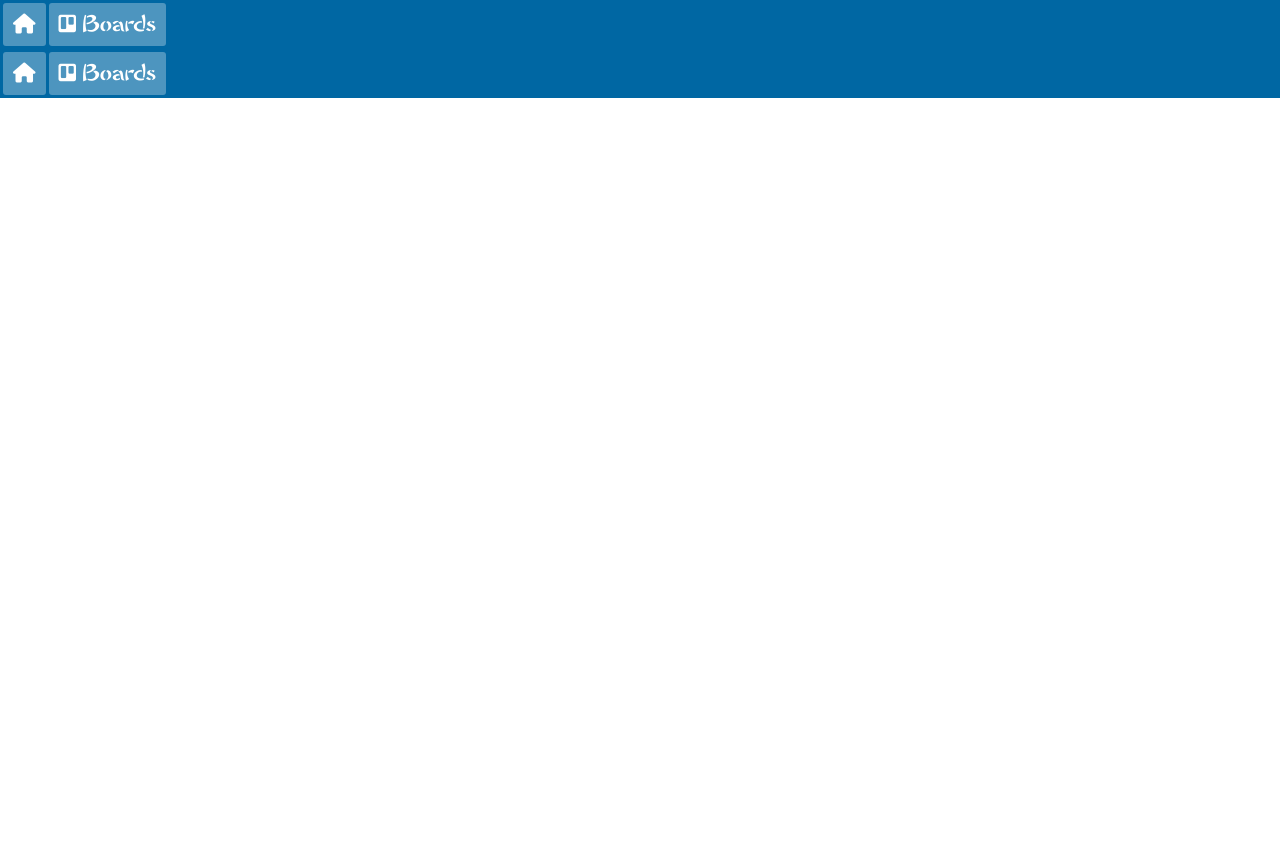
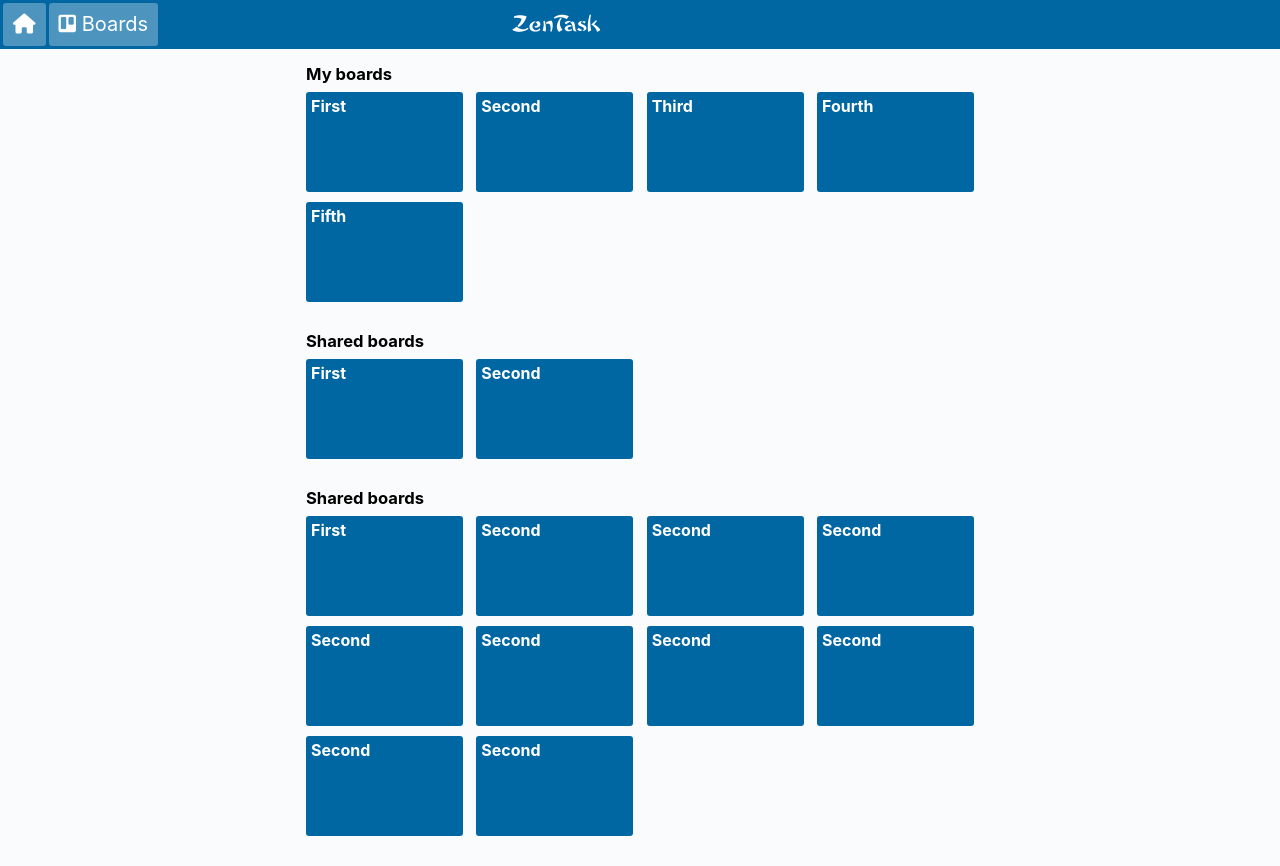
Before and after one commit to artembell/trello-clone, a website: page frontend/assets/pages/my-boards.html in a window 1280 px wide. Before the commit the page ends 800 px from the top, so only its background shows below. Drawn offline with nearby package versions, Linux system fonts and the light colour scheme; files that its build step writes are made by us from their sources.

Commit message:
feat: end my-boards

```diff
--- a/frontend/assets/pages/my-boards.html
+++ b/frontend/assets/pages/my-boards.html
@@ -1,43 +1,145 @@
 <!DOCTYPE html>
 <html lang="en">
 	<head>
-    <meta charset="UTF-8">
-    <meta name="viewport" content="width=device-width, initial-scale=1.0">
+		<meta charset="UTF-8" />
+		<meta name="viewport" content="width=device-width, initial-scale=1.0" />
 		<title>Document</title>
-    <link rel="stylesheet" href="../main.css"/>
-    <script src="https://kit.fontawesome.com/7af8546ce5.js" crossorigin="anonymous"></script>
+		<link rel="stylesheet" href="../main.css" />
+		<script
+			src="https://kit.fontawesome.com/7af8546ce5.js"
+			crossorigin="anonymous"
+		></script>
 	</head>
 	<body>
 		<header class="header">
 			<nav class="nav header-nav">
 				<ul class="nav-menu header-main">
 					<li class="nav-menu__item header-main-nav__item">
-                    <a href="#" class="nav-menu__link header-main-nav__link">
+						<a
+							href="#"
+							class="nav-menu__link header-main-nav__link header__link"
+						>
 							<i class="fas fa-home"></i>
 						</a>
 					</li>
 					<li class="nav-menu__item header-main-nav__item">
-                    <a href="#" class="nav-menu__link header-main-nav__link">
+						<a
+							href="#"
+							class="nav-menu__link header-main-nav__link header__link"
+						>
 							<i class="fab fa-trello"></i>
 							<span>Boards</span>
 						</a>
 					</li>
 				</ul>
 
-            <ul class="nav-menu header-actions">
-                <li class="nav-menu__item">
-                    <a href="#" class="nav-menu__link">
-                        <i class="fas fa-home"></i>
-                    </a>
-                </li>
-                <li class="nav-menu__item">
-                    <a href="#" class="nav-menu__link">
-                        <i class="fab fa-trello"></i>
-                        <span>Boards</span>
-                    </a>
-                </li>
-            </ul>
+				<div class="zentask">
+					<!-- <img src="../images/zen-logo-white.svg" alt=""> -->
+					<span class="zentask__text">ZenTask</span>
+				</div>
 			</nav>
 		</header>
+
+		<main class="board-types">
+			<div class="board-types__section my-boards">
+				<h5 class="board-types__title">My boards</h5>
+				<div class="boards">
+					<div class="board boards__item">
+						<h3 class="board__name">First</h3>
+						<a href="#" class="board__link"></a>
+					</div>
+
+					<div class="board boards__item">
+						<h3 class="board__name">Second</h3>
+						<a href="#" class="board__link"></a>
+					</div>
+
+					<div class="board boards__item">
+						<h3 class="board__name">Third</h3>
+						<a href="#" class="board__link"></a>
+					</div>
+
+					<div class="board boards__item">
+						<h3 class="board__name">Fourth</h3>
+						<a href="#" class="board__link"></a>
+					</div>
+
+					<div class="board boards__item">
+						<h3 class="board__name">Fifth</h3>
+						<a href="#" class="board__link"></a>
+					</div>
+				</div>
+			</div>
+
+			<div class="board-types__section shared-boards">
+				<h5 class="board-types__title">Shared boards</h5>
+				<div class="boards">
+					<div class="board boards__item">
+						<h3 class="board__name">First</h3>
+						<a href="#" class="board__link"></a>
+					</div>
+
+					<div class="board boards__item">
+						<h3 class="board__name">Second</h3>
+						<a href="#" class="board__link"></a>
+					</div>
+				</div>
+			</div>
+
+			<div class="board-types__section shared-boards">
+				<h5 class="board-types__title">Shared boards</h5>
+				<div class="boards">
+					<div class="board boards__item">
+						<h3 class="board__name">First</h3>
+						<a href="#" class="board__link"></a>
+					</div>
+
+					<div class="board boards__item">
+						<h3 class="board__name">Second</h3>
+						<a href="#" class="board__link"></a>
+					</div>
+
+					<div class="board boards__item">
+						<h3 class="board__name">Second</h3>
+						<a href="#" class="board__link"></a>
+					</div>
+
+					<div class="board boards__item">
+						<h3 class="board__name">Second</h3>
+						<a href="#" class="board__link"></a>
+					</div>
+
+					<div class="board boards__item">
+						<h3 class="board__name">Second</h3>
+						<a href="#" class="board__link"></a>
+					</div>
+
+					<div class="board boards__item">
+						<h3 class="board__name">Second</h3>
+						<a href="#" class="board__link"></a>
+					</div>
+
+					<div class="board boards__item">
+						<h3 class="board__name">Second</h3>
+						<a href="#" class="board__link"></a>
+					</div>
+
+					<div class="board boards__item">
+						<h3 class="board__name">Second</h3>
+						<a href="#" class="board__link"></a>
+					</div>
+
+					<div class="board boards__item">
+						<h3 class="board__name">Second</h3>
+						<a href="#" class="board__link"></a>
+					</div>
+
+					<div class="board boards__item">
+						<h3 class="board__name">Second</h3>
+						<a href="#" class="board__link"></a>
+					</div>
+				</div>
+			</div>
+		</main>
 	</body>
 </html>
--- a/frontend/styles/colors.scss
+++ b/frontend/styles/colors.scss
@@ -1 +1 @@
-$body-color: red
+$body-color: black;
--- a/frontend/styles/header.scss
+++ b/frontend/styles/header.scss
@@ -3,17 +3,29 @@
 .header {
     background: #0067A3;
     color: white;
-    ;
     // max-height: 32px;
+
+    &__link {
+        color: white;
+    }
 }
 
-// .nav {
+.nav {
 
-// }
+    display: flex;
+    flex-direction: row;
+    justify-content: flex-start;
+    align-items: center;
+}
 
 .nav-menu {
     display: flex;
+    flex-direction: row;
     padding: 3px;
+
+    width: 40%;
+
+    // width: x;
 
 
     &__item {
--- a/frontend/styles/main.scss
+++ b/frontend/styles/main.scss
@@ -5,12 +5,17 @@
 
 @import "./header";
 
+@import "./my-boards.scss";
+
+html {
+	background: #FAFBFC;
+}
+
 body {
-	color: $body-color;
+	color: black;
     font-size: $body-font-size;
-    font-family: 'myfont'
-	// font-family: -apple-system, BlinkMacSystemFont, Segoe UI, Roboto, Noto Sans,
-	// 	Ubuntu, Droid Sans, Helvetica Neue, sans-serif;
+	font-family: -apple-system, BlinkMacSystemFont, Segoe UI, Roboto, Noto Sans,
+		Ubuntu, Droid Sans, Helvetica Neue, sans-serif;
 }
 // create my reset
 * {
@@ -24,10 +29,22 @@ li {
 }
 
 a {
-	color: white;
+	// color: white;
 	text-decoration: none;
 }
 
 h1 {
 	font-size: 20px;
 }
+
+.zentask {
+
+	// &__logo {
+
+	// 	background: url("assets/zen-logo-white.svg");
+	// }
+
+	&__text {
+		font-family: 'myfont';
+	}
+}
--- /dev/null
+++ b/frontend/styles/my-boards.scss
@@ -0,0 +1,84 @@
+
+.board-types {
+    display: flex;
+    flex-direction: column;
+
+    max-width: 500px;
+    margin: auto;
+    padding: 16px 16px 0;
+
+    &__title {
+        margin-bottom: 8px;
+    }
+
+    &__section {
+        margin-bottom: 20px;
+    }
+
+    @media screen and (min-width: 992px) {
+        max-width: 700px;
+    }
+}
+
+
+.boards {
+
+    display: flex;
+    flex-flow: row wrap;
+
+    justify-content: flex-start;
+    align-content: flex-start;
+    // flex-wrap: wrap;
+
+    &__item {
+        margin-bottom: 10px;
+
+        flex-basis: 49%;
+        max-width: 49%;
+        margin-right: 2%;
+        @media screen and (max-width: 767px) {
+            &:nth-child(2n) {
+                margin-right: 0;
+            }
+        }
+
+        @media screen and (max-width: 991px) and (min-width: 768px) {
+            // margin-right: 2%;
+            flex-basis: 32%;
+            max-width: 32%;
+            &:nth-child(3n) {
+                margin-right: 0;
+            }
+        }
+
+        @media screen and (min-width: 992px) {
+            flex-basis: 23.5%;
+            max-width: 23.5%;
+            &:nth-child(4n) {
+                margin-right: 0;
+            }
+        }
+    }
+}
+
+.board {
+    height: 100px;
+    padding: 5px;
+
+    flex-grow: 1;
+    border-radius: 3px;
+
+
+    color: white;
+    background: #0067A3;
+
+
+    &__name {
+        font-size: 16px;
+        margin-bottom: 30px;
+    }
+
+    &__link {
+        display: inline-block;
+    }
+}
```
Lines whose indentation alone changed are shown as unchanged.
